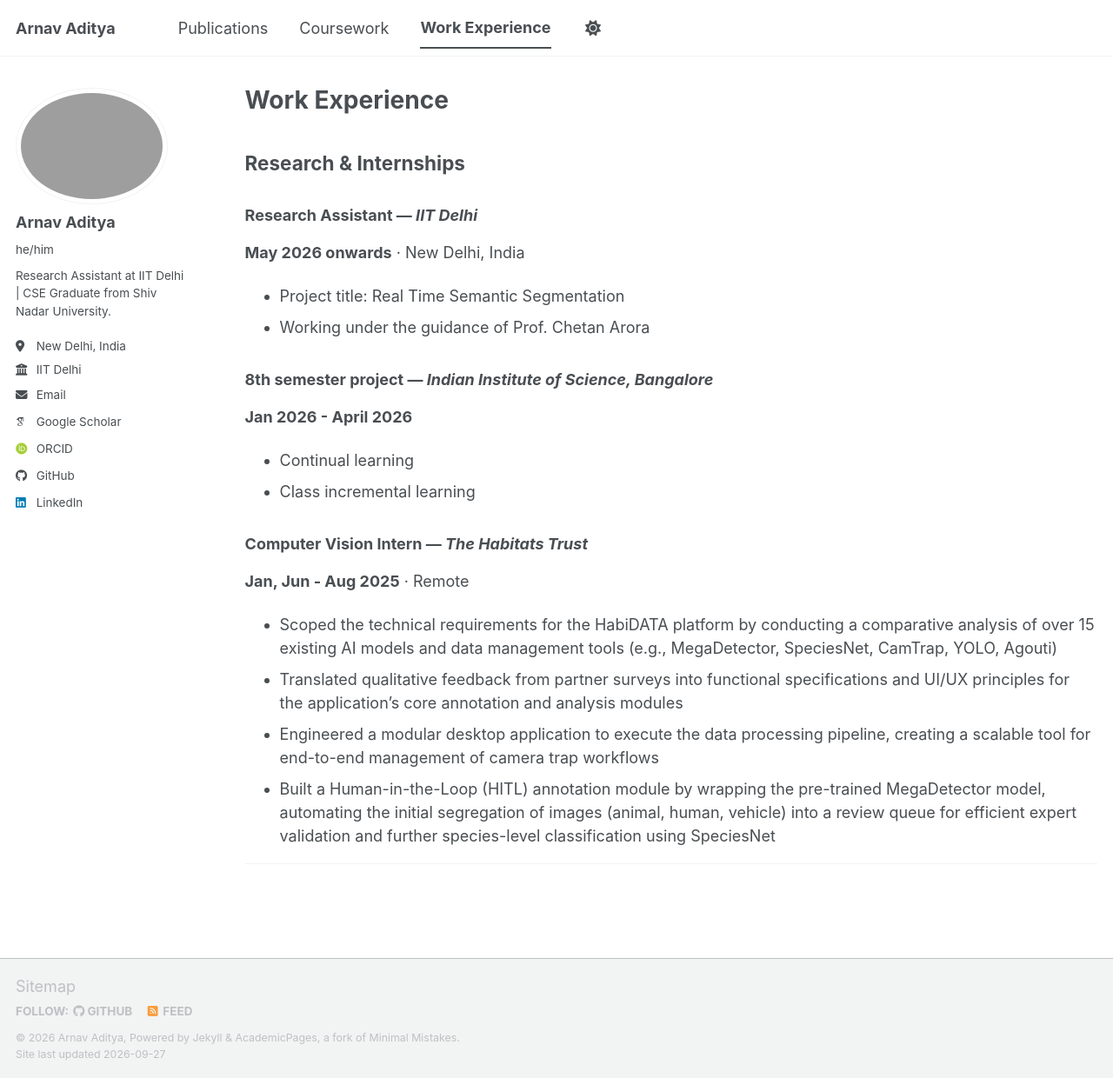
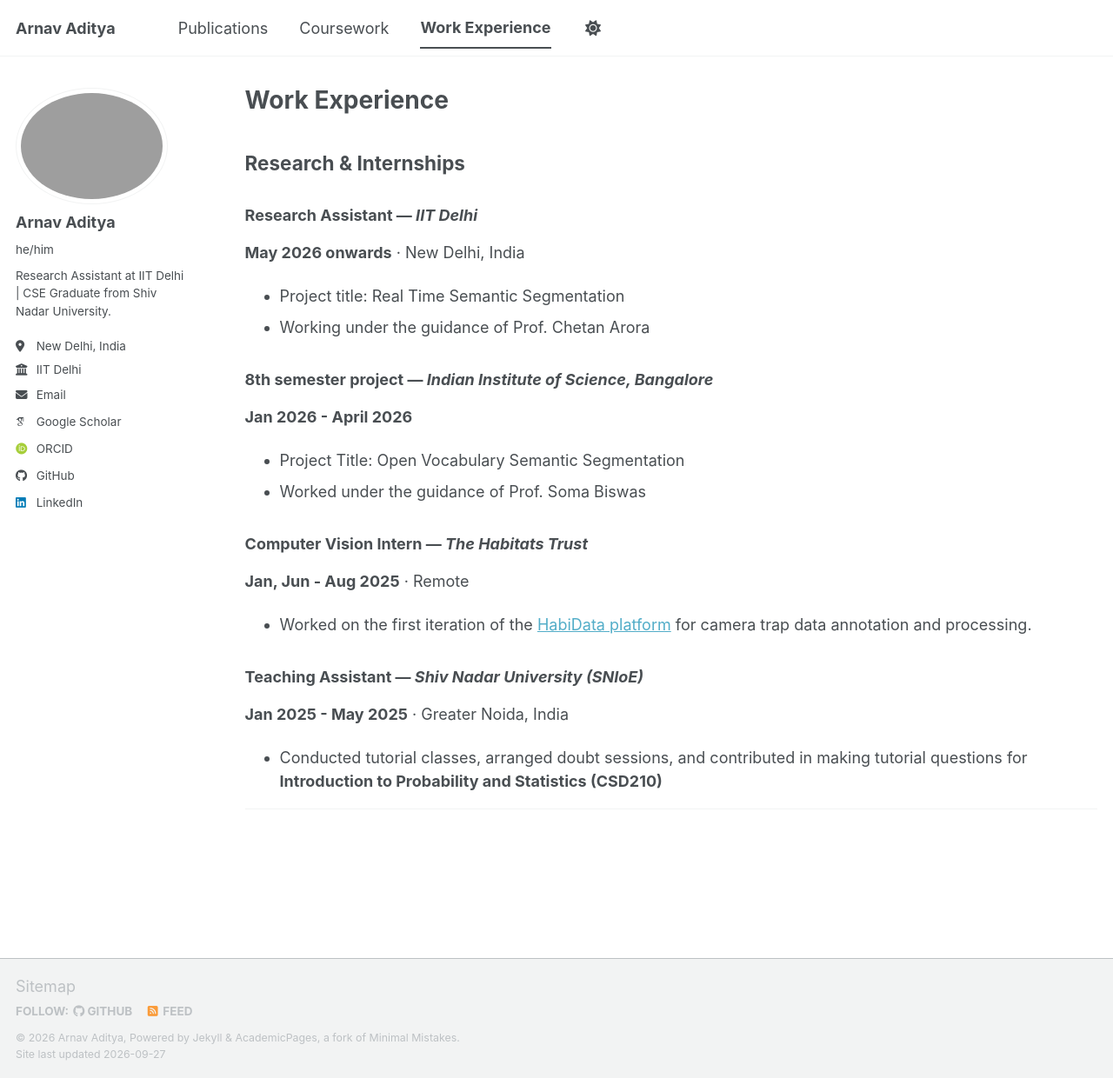
Before and after one commit to Arnavadi19/Arnavadi19.github.io, a Jekyll site: the page built from _pages/experience.md, in a window 1280 px wide and 1240 px high. Shown: the whole window at 87% size. Built offline with Jekyll 4.4.1, drawn with Linux system fonts in a browser that asks for light colours; some web fonts are replaced; a script bundle is joined from its source files by our own code; library files that are not in the unit come from our copies.

Commit message:
update experience section

```diff
--- a/_pages/experience.md
+++ b/_pages/experience.md
@@ -18,16 +18,18 @@
 ### 8th semester project — *Indian Institute of Science, Bangalore*
 **Jan 2026 - April 2026**
 
-- Continual learning
-- Class incremental learning
+- Project Title: Open Vocabulary Semantic Segmentation
+- Worked under the guidance of Prof. Soma Biswas
 
 ### Computer Vision Intern — *The Habitats Trust*
 **Jan, Jun - Aug 2025** · Remote
 
-- Scoped the technical requirements for the HabiDATA platform by conducting a comparative analysis of over 15 existing AI models and data management tools (e.g., MegaDetector, SpeciesNet, CamTrap, YOLO, Agouti)
-- Translated qualitative feedback from partner surveys into functional specifications and UI/UX principles for the application’s core annotation and analysis modules
-- Engineered a modular desktop application to execute the data processing pipeline, creating a scalable tool for end-to-end management of camera trap workflows
-- Built a Human-in-the-Loop (HITL) annotation module by wrapping the pre-trained MegaDetector model, automating the initial segregation of images (animal, human, vehicle) into a review queue for efficient expert validation and further species-level classification using SpeciesNet
+- Worked on the first iteration of the [HabiData platform](https://www.habidata.in/) for camera trap data annotation and processing.
+
+### Teaching Assistant — *Shiv Nadar University (SNIoE)*
+**Jan 2025 - May 2025** · Greater Noida, India
+
+- Conducted tutorial classes, arranged doubt sessions, and contributed in making tutorial questions for **Introduction to Probability and Statistics (CSD210)**
 
 ---
 
```
